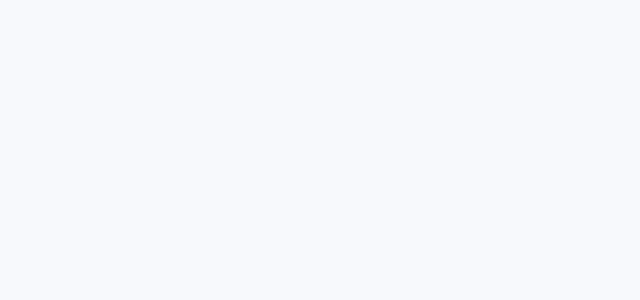
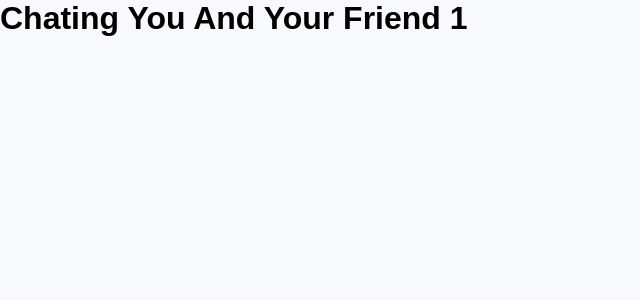
Before and after one commit to MostafaWaseemMahmoud/Socail-Media-Application-F-End, a React (Vite) app: page /chat/1 in a window 1280 px wide. Before the commit this address had no page. Shown: the top 300 px of the page, without its empty margins (0-640 px from the left). Built offline with nearby package versions, Linux system fonts and the light colour scheme; a web font is replaced by a local one.

Commit message:
Init Application To Add New Features

```diff
--- a/src/App.jsx
+++ b/src/App.jsx
@@ -4,6 +4,7 @@ import Join from './components/join/join'; // Ensure the correct import casing
 import { BrowserRouter as Router, Route, Routes } from 'react-router-dom';
 import Userprofile from './components/Userprofile/Userprofile';
 import Addpost from './components/AddPost/Addpost';
+import Chat from './components/chat/Chat';
 
 function App() {
   const [isLogin, setIsLogin] = useState(false);
@@ -24,6 +25,7 @@ function App() {
           {/* User profile route */}
           <Route path='/userprofile/:id' element={<Userprofile />} />
           <Route path='/addpost/:id' element={<Addpost />} />
+          <Route path='/chat/:FriendId' element={<Chat />} />
         </Routes>
       </div>
     </Router>
--- a/src/components/Userprofile/Userprofile.jsx
+++ b/src/components/Userprofile/Userprofile.jsx
@@ -99,6 +99,10 @@ const Userprofile = () => {
     navigate(`/userprofile/${id}`);
   };
 
+  const GoChat = ()=> {
+    navigate(`/chat/${id}`)
+  }
+
   return (
     <>
       {userAccount ? (
@@ -122,7 +126,11 @@ const Userprofile = () => {
         </button>
           </>
       ) : isFriend ? (
-        <span className="AlreadyExist">Already in Your Friends List</span>
+        <>
+        <button className="addFriendBtn" onClick={GoChat}>
+          Chat Friend
+        </button>
+        </>
       ) : (
         <button className="addFriendBtn" onClick={addFriend}>
           Add Friend
--- /dev/null
+++ b/src/components/chat/Chat.jsx
@@ -0,0 +1,15 @@
+import React from 'react';
+import './chat.css'
+import { useParams } from 'react-router-dom';
+
+const Chat = () => {
+    const {FriendId} = useParams();
+    const userId = window.localStorage.getItem("Id");
+  return (
+    <div>
+        <h1>Chating You {userId} And  Your Friend {FriendId}</h1>
+    </div>
+  );
+};
+
+export default Chat;
```
Also changed, not shown: src/components/chat/chat.css (added).
